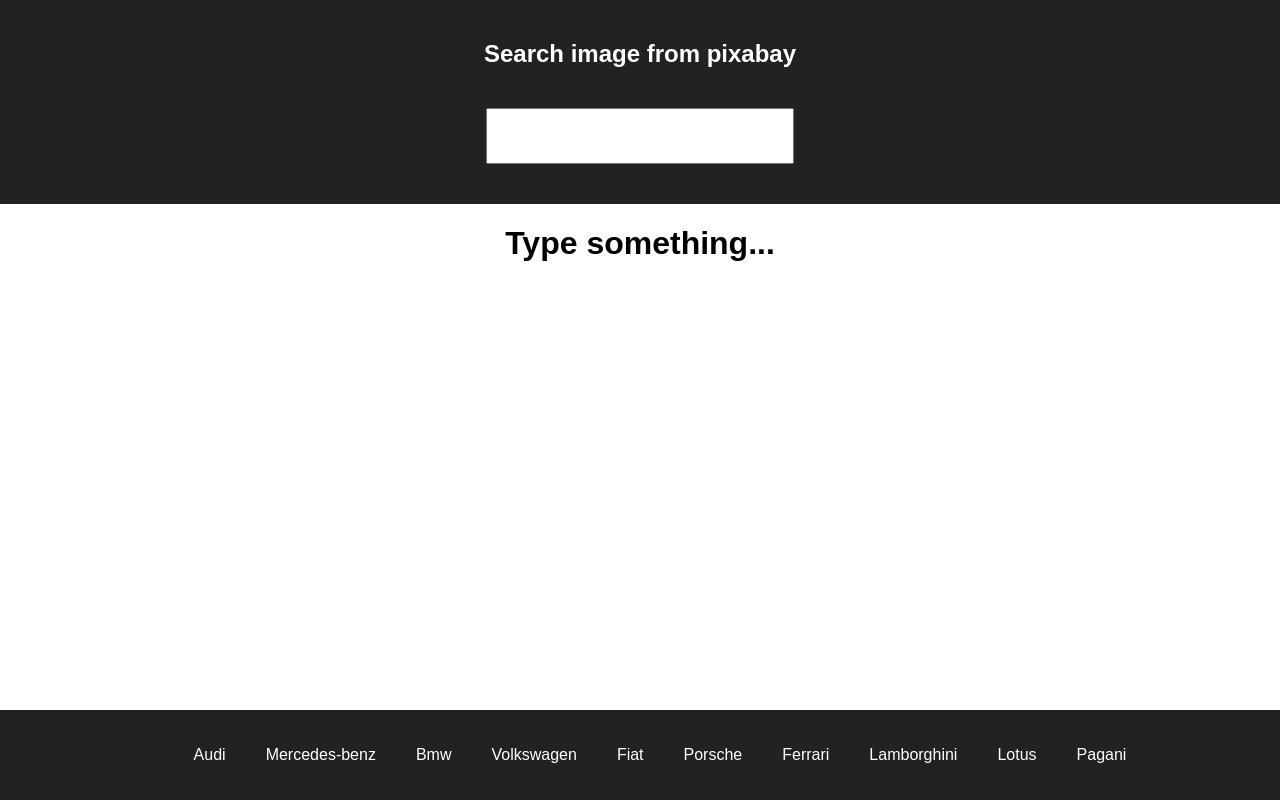
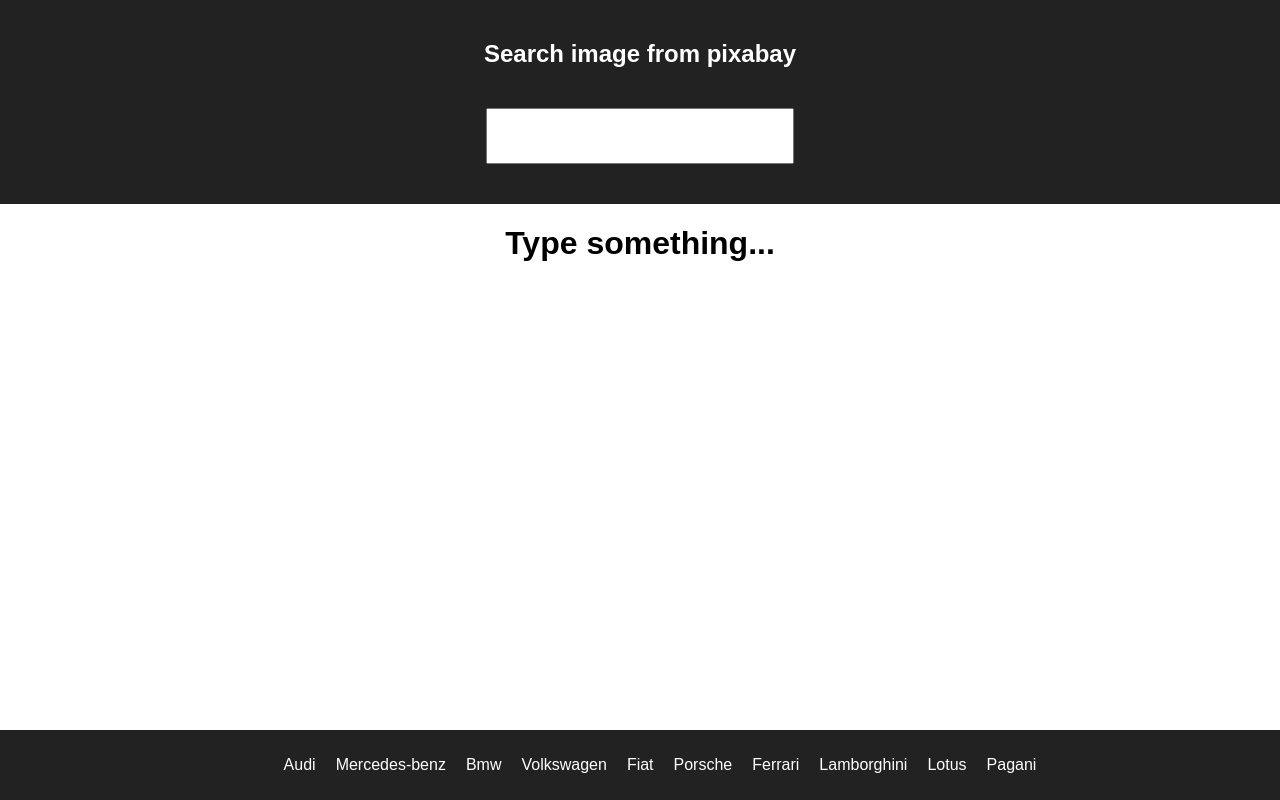
Before and after one commit to Kr3t2115/ReactImageSearcher, a React (Create React App) app: page / in a window 1280 px wide. Built offline with nearby package versions, Linux system fonts and the light colour scheme.

Commit message:
little change margin

```diff
--- a/src/App.css
+++ b/src/App.css
@@ -39,7 +39,7 @@ footer {
 }
 footer ul li {
   display: inline-block;
-  margin: 20px;
+  margin: 10px;
 }
 @keyframes loader-circle-6-spin {
   0% {
```
